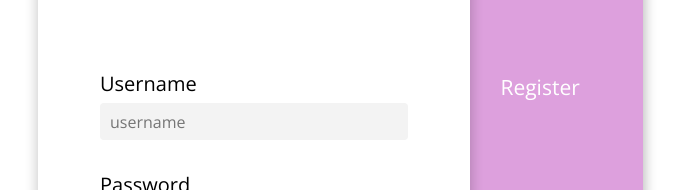
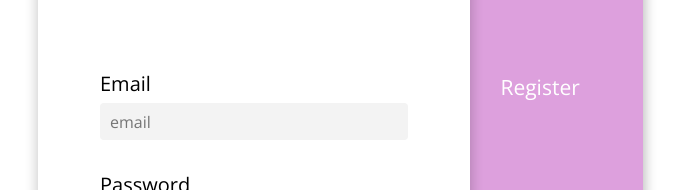
Before and after one commit to somya51p/virtual-wardrobe, a React (Create React App) app: page / in a window 1280 px wide. Shown: the part 238-428 px from the top of the page, without its empty margins (386-1067 px from the left). Built offline with nearby package versions, Linux system fonts and the light colour scheme.

Commit message:
connecting backend and login and register functionality

```diff
--- a/package.json
+++ b/package.json
@@ -6,6 +6,7 @@
     "@testing-library/jest-dom": "^5.11.4",
     "@testing-library/react": "^11.1.0",
     "@testing-library/user-event": "^12.1.10",
+    "axios": "^0.24.0",
     "react": "^17.0.2",
     "react-dom": "^17.0.2",
     "react-router-dom": "^6.0.2",
--- a/src/App.jsx
+++ b/src/App.jsx
@@ -1,10 +1,51 @@
-import React, {useEffect, useState} from "react";
+import React, { useEffect, useState } from "react";
 import "./App.css";
 import { Login, Register } from "./components/login/index";
+import userServices from "./services/user";
 
 const App = () => {
   const [isLogginActive, setIsLogginActive] = useState(true);
   const [rightClass, setRightClass] = useState("");
+  const [user, setUser] = useState("");
+  const [name, setName] = useState("");
+  const [email, setEmail] = useState("");
+  const [password, setPassword] = useState("");
+
+  const handleLogin = async () => {
+    console.log(email);
+    console.log(password);
+    try {
+      const newUser = await userServices.login({
+        email,
+        password,
+      });
+      console.log(newUser);
+      setUser(newUser);
+      setEmail("");
+      setPassword("");
+      window.localStorage.setItem("user", JSON.stringify(newUser));
+    } catch (err) {
+      console.error(err.message);
+    }
+  };
+
+  const handleRegister = async (event) => {
+    console.log(email);
+    console.log(password);
+    try {
+      const user = {
+        name,
+        email,
+        password,
+      };
+      const newUser = await userServices.register(user);
+      console.log("newUser", newUser);
+      handleLogin();
+      // window.localStorage.setItem("user", JSON.stringify(newUser));
+    } catch (err) {
+      console.error(err.message);
+    }
+  };
 
   useEffect(() => {
     setRightClass("right");
@@ -35,12 +76,22 @@ const App = () => {
         >
           {isLogginActive && (
             <Login
-                // containerRef={(ref) => (this.current = ref)}
+              email={email}
+              setEmail={setEmail}
+              password={password}
+              setPassword={setPassword}
+              handleLogin={handleLogin}
             />
           )}
           {!isLogginActive && (
             <Register
-                //  containerRef={(ref) => (this.current = ref)}
+              name={name}
+              setName={setName}
+              email={email}
+              setEmail={setEmail}
+              password={password}
+              setPassword={setPassword}
+              handleRegister={handleRegister}
             />
           )}
         </div>
@@ -54,7 +105,7 @@ const App = () => {
       </div>
     </div>
   );
-}
+};
 
 const RightSide = (props) => {
   return (
--- a/src/components/login/login.jsx
+++ b/src/components/login/login.jsx
@@ -1,30 +1,48 @@
 import React from "react";
 import loginImg from "../../images/login.webp";
 
-export const Login = () => {
+export const Login = ({
+  handleLogin,
+  email,
+  password,
+  setEmail,
+  setPassword,
+}) => {
   return (
     <div className="base-container">
       <div className="header">Login</div>
       <div className="content">
         <div className="image">
-            <img src={loginImg} alt="bg"/>
+          <img src={loginImg} alt="bg" />
         </div>
         <div className="form">
           <div className="form-group">
-              <label htmlFor="username">Username</label>
-              <input type="text" name="username" placeholder="username" />
+            <label htmlFor="username">Email</label>
+            <input
+              type="email"
+              name="username"
+              placeholder="email"
+              value={email}
+              onChange={(e) => setEmail(e.target.value)}
+            />
           </div>
           <div className="form-group">
             <label htmlFor="password">Password</label>
-              <input type="password" name="password" placeholder="password" />
+            <input
+              type="password"
+              name="password"
+              placeholder="password"
+              value={password}
+              onChange={(e) => setPassword(e.target.value)}
+            />
           </div>
         </div>
       </div>
       <div className="footer">
-          <button type="button" className="btn">
+        <button type="button" className="btn" onClick={handleLogin}>
           Login
         </button>
       </div>
     </div>
   );
-}
+};
--- a/src/components/login/register.jsx
+++ b/src/components/login/register.jsx
@@ -1,35 +1,60 @@
 import React from "react";
 import loginImg from "../../images/login.webp";
 
-export const Register = () => {
-
+export const Register = ({
+  handleRegister,
+  name,
+  email,
+  password,
+  setName,
+  setEmail,
+  setPassword,
+}) => {
   return (
     <div className="base-container">
       <div className="header">Register</div>
       <div className="content">
         <div className="image">
-            <img src={loginImg} alt="bg"/>
+          <img src={loginImg} alt="bg" />
         </div>
         <div className="form">
           <div className="form-group">
-              <label htmlFor="username">Username</label>
-              <input type="text" name="username" placeholder="username" />
+            <label htmlFor="username">Name</label>
+            <input
+              type="text"
+              name="username"
+              placeholder="name"
+              value={name}
+              onChange={(e) => setName(e.target.value)}
+            />
           </div>
           <div className="form-group">
             <label htmlFor="email">Email</label>
-              <input type="text" name="email" placeholder="email" />
+            <input
+              type="text"
+              name="email"
+              placeholder="email"
+              value={email}
+              onChange={(e) => setEmail(e.target.value)}
+            />
           </div>
           <div className="form-group">
             <label htmlFor="password">Password</label>
-              <input type="text" name="password" placeholder="password" />
+            <input
+              type="password"
+              name="password"
+              placeholder="password"
+              value={password}
+              onChange={(e) => setPassword(e.target.value)}
+            />
           </div>
         </div>
       </div>
       <div className="footer">
-          <button type="button" className="btn">
+        <button type="button" className="btn" onClick={handleRegister}>
           Register
         </button>
       </div>
     </div>
   );
-}
+};
--- /dev/null
+++ b/src/services/user.js
@@ -0,0 +1,16 @@
+import axios from "axios";
+const baseUrl = "https://localhost:3003";
+
+const login = async (user) => {
+  console.log(user);
+  const res = await axios.post(`${baseUrl}/login`, user);
+  return res.data;
+};
+
+const register = async (user) => {
+  const res = await axios.post(`${baseUrl}/register`, user);
+  console.log(res.data);
+  return res.data;
+};
+
+export default { login, register };
```
Also changed, not shown: 2 other files (tests, documents, lock files or other folders). Lines whose indentation alone changed are shown as unchanged.
